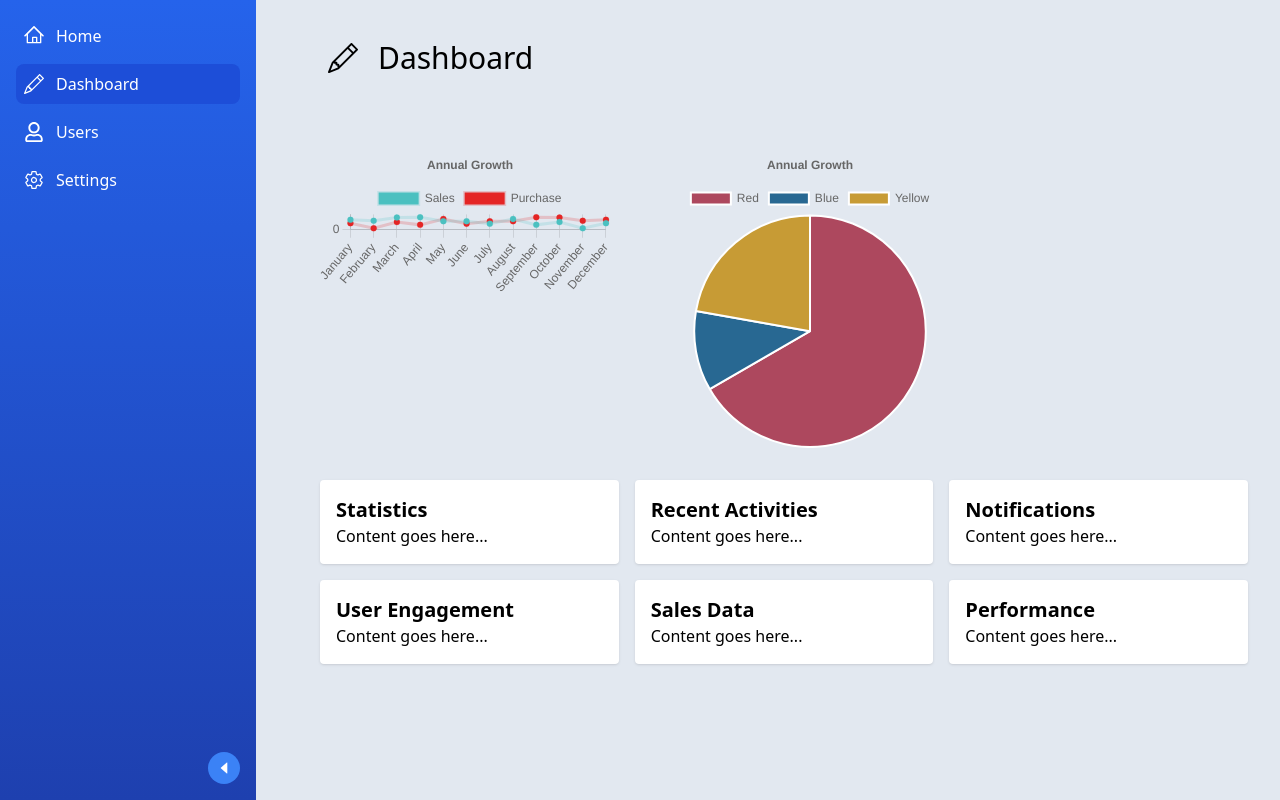
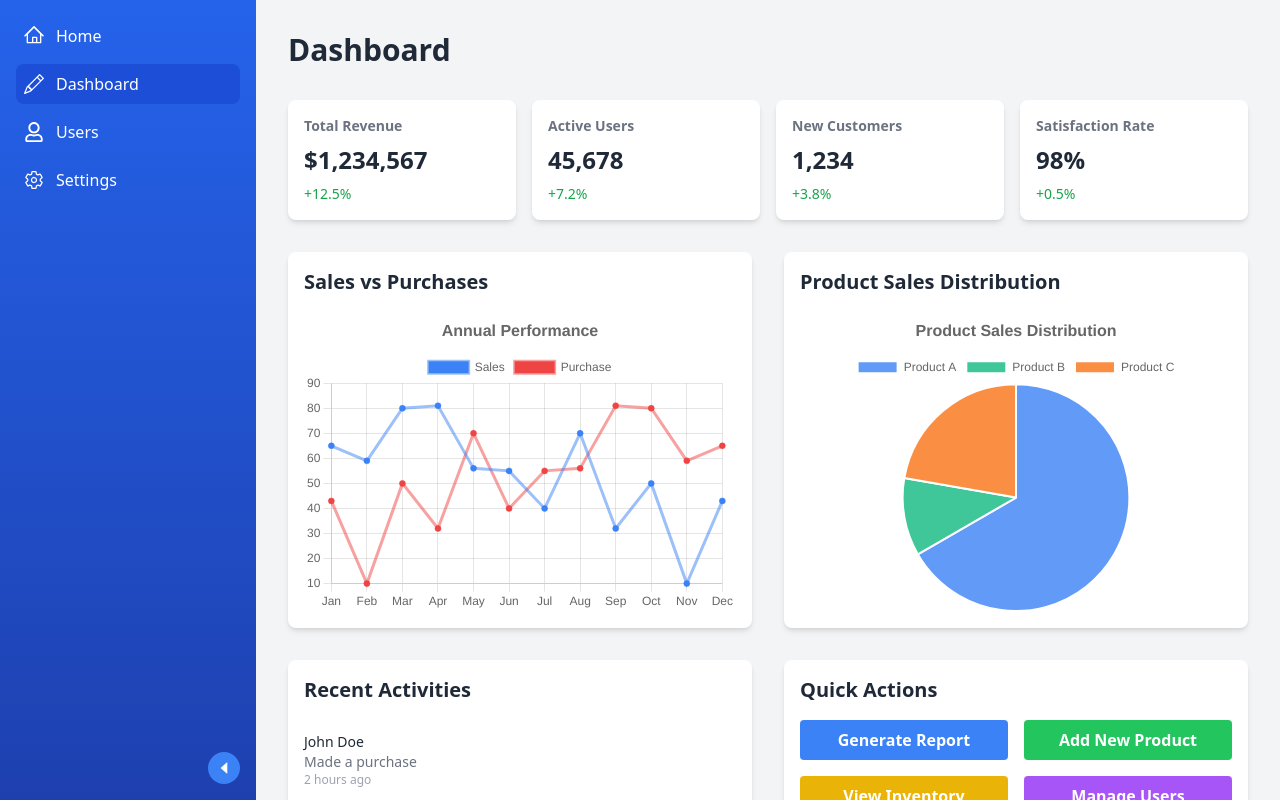
Before and after one commit to markopersonally/management-panel, a React (Create React App) app: page /dashboard in a window 1280 px wide. Built offline with nearby package versions, Linux system fonts and the light colour scheme.

Commit message:
refactor

```diff
--- a/src/pages/DashboardPage.jsx
+++ b/src/pages/DashboardPage.jsx
@@ -1,7 +1,4 @@
 import React from "react";
-import H1 from "../components/UI/H1.jsx";
-import Section from "../components/UI/Section.jsx";
-import { BsPencil } from "react-icons/bs";
 import { Line, Pie } from "react-chartjs-2";
 import {
   Chart as ChartJS,
@@ -28,104 +25,181 @@ ChartJS.register(
 
 const lineData = {
   labels: [
-    "January",
-    "February",
-    "March",
-    "April",
+    "Jan",
+    "Feb",
+    "Mar",
+    "Apr",
     "May",
-    "June",
-    "July",
-    "August",
-    "September",
-    "October",
-    "November",
-    "December",
+    "Jun",
+    "Jul",
+    "Aug",
+    "Sep",
+    "Oct",
+    "Nov",
+    "Dec",
   ],
   datasets: [
     {
       label: "Sales",
       data: [65, 59, 80, 81, 56, 55, 40, 70, 32, 50, 10, 43],
       fill: false,
-      backgroundColor: "rgb(75, 192, 192)",
-      borderColor: "rgba(75, 192, 192, 0.2)",
+      backgroundColor: "rgb(59, 130, 246)",
+      borderColor: "rgba(59, 130, 246, 0.5)",
     },
     {
       label: "Purchase",
       data: [43, 10, 50, 32, 70, 40, 55, 56, 81, 80, 59, 65],
       fill: false,
-      backgroundColor: "rgb(228, 37, 37)",
-      borderColor: "rgba(228, 37, 37, 0.2)",
+      backgroundColor: "rgb(239, 68, 68)",
+      borderColor: "rgba(239, 68, 68, 0.5)",
     },
   ],
 };
 
 const pieData = {
-  labels: ["Red", "Blue", "Yellow"],
+  labels: ["Product A", "Product B", "Product C"],
   datasets: [
     {
-      label: "Dataset",
+      label: "Sales Distribution",
       data: [300, 50, 100],
       backgroundColor: [
-        "rgb(173, 72, 94)",
-        "rgb(40, 104, 146)",
-        "rgb(199, 155, 53)",
+        "rgba(59, 130, 246, 0.8)",
+        "rgba(16, 185, 129, 0.8)",
+        "rgba(249, 115, 22, 0.8)",
       ],
       hoverOffset: 4,
     },
   ],
 };
 
-const options = {
+const lineOptions = {
   responsive: true,
+  maintainAspectRatio: false,
   plugins: {
     legend: {
       position: "top",
     },
     title: {
       display: true,
-      text: "Annual Growth",
+      text: "Annual Performance",
+      font: {
+        size: 16,
+      },
     },
   },
 };
 
-const content = "p-8";
-const divChart = "w-max h-max mb-8 flex gap-10";
-const divBoxItems = "grid grid-cols-3 gap-4";
-const divItems = "p-4 bg-white rounded shadow hover:bg-slate-400 duration-500";
-const divItemsText = "text-xl font-bold";
+const pieOptions = {
+  responsive: true,
+  maintainAspectRatio: false,
+  plugins: {
+    legend: {
+      position: "top",
+    },
+    title: {
+      display: true,
+      text: "Product Sales Distribution",
+      font: {
+        size: 16,
+      },
+    },
+  },
+};
 
 export default function Dashboard() {
+  const stats = [
+    { title: "Total Revenue", value: "$1,234,567", change: "+12.5%" },
+    { title: "Active Users", value: "45,678", change: "+7.2%" },
+    { title: "New Customers", value: "1,234", change: "+3.8%" },
+    { title: "Satisfaction Rate", value: "98%", change: "+0.5%" },
+  ];
+
+  const recentActivities = [
+    { user: "John Doe", action: "Made a purchase", time: "2 hours ago" },
+    { user: "Jane Smith", action: "Left a review", time: "4 hours ago" },
+    { user: "Bob Johnson", action: "Signed up", time: "1 day ago" },
+  ];
+
   return (
-    <Section>
-      <H1>
-        <BsPencil />
-        Dashboard
-      </H1>
-      <div className={content}>
-        <div className={divChart}>
-          <div>
-            <Line data={lineData} options={options} />
+    <div className="min-h-screen bg-gray-100 p-4 md:p-8">
+      <h1 className="mb-8 text-3xl font-bold text-gray-800">Dashboard</h1>
+
+      <div className="mb-8 grid gap-4 sm:grid-cols-2 lg:grid-cols-4">
+        {stats.map((stat) => (
+          <div key={stat.title} className="rounded-lg bg-white p-4 shadow-md">
+            <h2 className="text-sm font-semibold text-gray-500">
+              {stat.title}
+            </h2>
+            <p className="mt-2 text-2xl font-bold text-gray-800">
+              {stat.value}
+            </p>
+            <p
+              className={`mt-2 text-sm ${
+                stat.change.startsWith("+") ? "text-green-600" : "text-red-600"
+              }`}
+            >
+              {stat.change}
+            </p>
           </div>
-          <div>
-            <Pie data={pieData} options={options} />
+        ))}
+      </div>
+
+      <div className="mb-8 grid gap-8 lg:grid-cols-2">
+        <div className="rounded-lg bg-white p-4 shadow-md">
+          <h2 className="mb-4 text-xl font-semibold text-gray-800">
+            Sales vs Purchases
+          </h2>
+          <div className="h-[300px] w-full">
+            <Line data={lineData} options={lineOptions} />
           </div>
         </div>
-        <div className={divBoxItems}>
-          {[
-            "Statistics",
-            "Recent Activities",
-            "Notifications",
-            "User Engagement",
-            "Sales Data",
-            "Performance",
-          ].map((title) => (
-            <div className={divItems} key={title}>
-              <h2 className={divItemsText}>{title}</h2>
-              <p>Content goes here...</p>
-            </div>
-          ))}
+        <div className="rounded-lg bg-white p-4 shadow-md">
+          <h2 className="mb-4 text-xl font-semibold text-gray-800">
+            Product Sales Distribution
+          </h2>
+          <div className="h-[300px] w-full">
+            <Pie data={pieData} options={pieOptions} />
+          </div>
         </div>
       </div>
-    </Section>
+
+      <div className="grid gap-8 lg:grid-cols-2">
+        <div className="rounded-lg bg-white p-4 shadow-md">
+          <h2 className="mb-4 text-xl font-semibold text-gray-800">
+            Recent Activities
+          </h2>
+          <ul className="divide-y divide-gray-200">
+            {recentActivities.map((activity, index) => (
+              <li key={index} className="py-3">
+                <p className="text-sm font-medium text-gray-800">
+                  {activity.user}
+                </p>
+                <p className="text-sm text-gray-500">{activity.action}</p>
+                <p className="text-xs text-gray-400">{activity.time}</p>
+              </li>
+            ))}
+          </ul>
+        </div>
+        <div className="rounded-lg bg-white p-4 shadow-md">
+          <h2 className="mb-4 text-xl font-semibold text-gray-800">
+            Quick Actions
+          </h2>
+          <div className="grid gap-4 sm:grid-cols-2">
+            <button className="rounded bg-blue-500 px-4 py-2 font-semibold text-white hover:bg-blue-600">
+              Generate Report
+            </button>
+            <button className="rounded bg-green-500 px-4 py-2 font-semibold text-white hover:bg-green-600">
+              Add New Product
+            </button>
+            <button className="rounded bg-yellow-500 px-4 py-2 font-semibold text-white hover:bg-yellow-600">
+              View Inventory
+            </button>
+            <button className="rounded bg-purple-500 px-4 py-2 font-semibold text-white hover:bg-purple-600">
+              Manage Users
+            </button>
+          </div>
+        </div>
+      </div>
+    </div>
   );
 }
```
